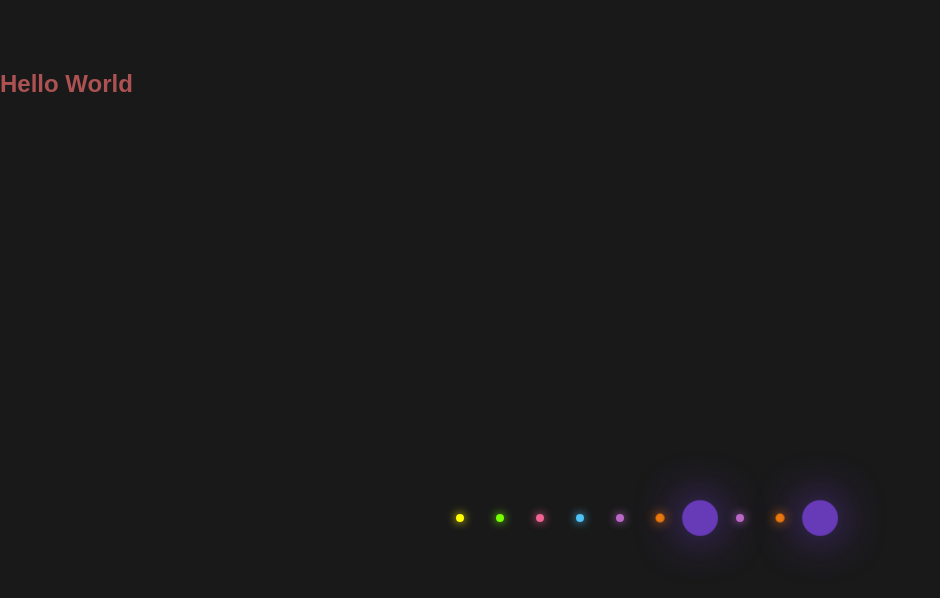
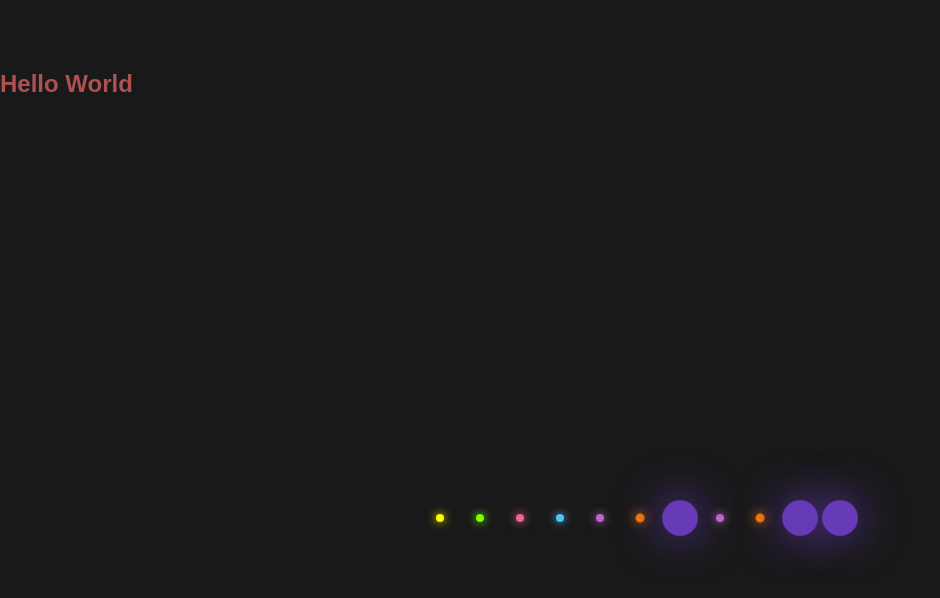
Before and after one commit to sobkovsky/my-first-repo, a plain HTML site: page index.html in a window 1280 px wide. Shown: the whole page, without its empty margins (0-940 px from the left). Drawn offline with Linux system fonts and the light colour scheme.

Commit message:
added another one fancy dot

```diff
--- a/index.html
+++ b/index.html
@@ -19,6 +19,7 @@
     <li></li>
     <li></li>
     <li></li>
+    <li></li>
   </ul>
 </body>
 </html>
--- a/styles.css
+++ b/styles.css
@@ -96,3 +96,9 @@ ul li:nth-child(10) {
   background: #673ab7;
   box-shadow: 0 0 50px #673ab7;
 }
+
+ul li:nth-child(11) {
+  animation-delay: -0.2s;
+  background: #673ab7;
+  box-shadow: 0 0 50px #673ab7;
+}
```
